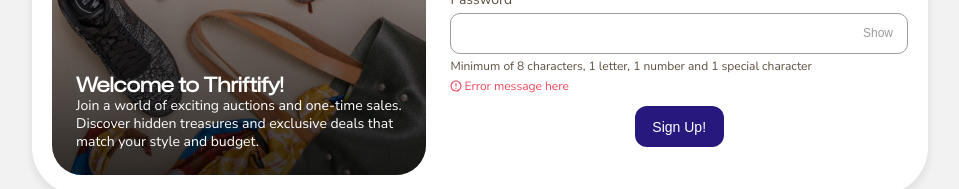
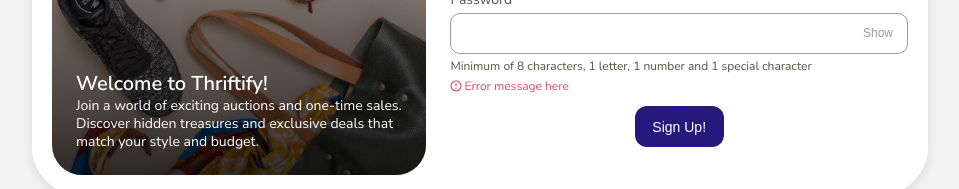
Before and after one commit to Thriftify/thriftify-buyer-console-frontend, a Next.js app: page /signup in a window 1280 px wide. Shown: the part 433-622 px from the top of the page, without its empty margins (160-1119 px from the left). Built offline with nearby package versions, Linux system fonts and the light colour scheme.

Commit message:
Updated syles

```diff
--- a/src/styles/Login.module.scss
+++ b/src/styles/Login.module.scss
@@ -78,7 +78,7 @@
                     z-index: 2;
                 }
                 h4 {
-                    font-family: 'Mona Sans Wide';
+                    font-family: 'Nunito Sans', sans-serif;
                     font-weight: 600;
                     font-size: $font-size-20;
                 }
--- a/src/styles/_reuseables.scss
+++ b/src/styles/_reuseables.scss
@@ -114,7 +114,7 @@
 }
 @mixin medium-button {
   width: fit-content;
-  border-radius: 50px;
+  border-radius: 16px;
   cursor: pointer;
   font-size: $font-size-16 - 2px;
   padding: 0.8rem 1.1rem;
--- a/src/styles/variables.scss
+++ b/src/styles/variables.scss
@@ -4,6 +4,7 @@
 $grey: #F1F1F1;
 $grey-bg: #F2F2F2;
 $grey-text: #9B9B9B;
+$grey-text-2: #6E6E6E;
 $dark-grey: #5E503F;
 
 $primary-color : #FF8601;
```
